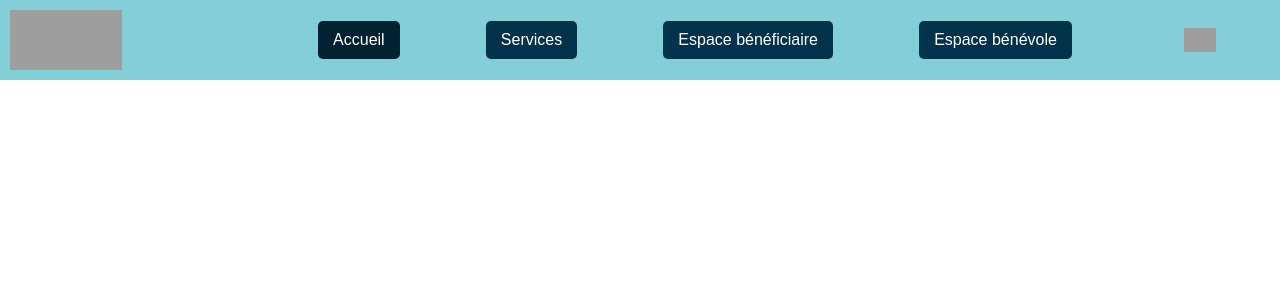
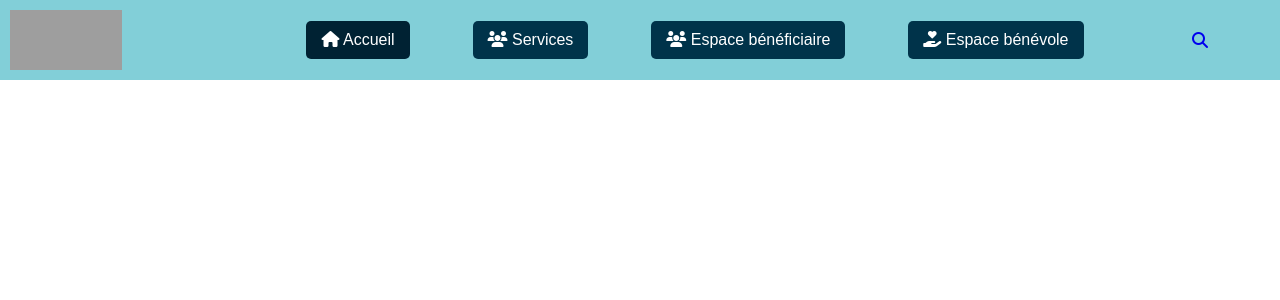
Before and after one commit to ShHaWkK/Temps_Donne, a PHP site: page /header.php in a window 1280 px wide. Shown: the top 300 px of the page. Run offline with PHP 8.4, Linux system fonts and the light colour scheme; some libraries are stand-ins or nearby versions; grey boxes are pictures that could not be loaded.

Commit message:
Update header.php (style : Icon and placement)

```diff
--- a/site/header/header.php
+++ b/site/header/header.php
@@ -1,3 +1,8 @@
+<head>
+    <meta charset="UTF-8">
+    <meta name="viewport" content="width=device-width, initial-scale=1.0">
+    <link rel="stylesheet" href="https://cdnjs.cloudflare.com/ajax/libs/font-awesome/6.1.1/css/all.min.css">
+</head>
 
 <header>
     <div class="header-container">
@@ -6,16 +11,17 @@
         </div>
             <nav class="navigation-menu">
                 <ul>
-                    <li><a href="index.php" class="nav-item active">Accueil</a></li>
-                    <li><a href="services.php" class="nav-item">Services</a></li>
-                    <li><a href="espace_beneficiaire.php" class="nav-item">Espace bénéficiaire</a></li>
-                    <li><a href="espace_benevole.php" class="nav-item">Espace bénévole</a></li>
+                    <li><a href="index.php" class="nav-item active"><i class="fa fa-home"></i> Accueil</a></li>
+                    <li><a href="services.php" class="nav-item"><i class="fa-solid fa-users"></i> Services</a></li>
+                    <li><a href="espace_beneficiaire.php" class="nav-item"><i class="fa fa-users"></i> Espace bénéficiaire</a></li>
+                    <li><a href="espace_benevole.php" class="nav-item"><i class="fa fa-hand-holding-heart"></i> Espace bénévole</a></li>
                 </ul>
             </nav>
                 <div class="search-icon">
-                <a href="search.php"><img src="./images/chercher.png" alt="Rechercher"></a>
+                    <a href="search.php"><i class="fa fa-search"></i></a>
                 </div>
     </div>
+
 </header>
 
 <style>
```
Lines whose indentation alone changed are shown as unchanged.
